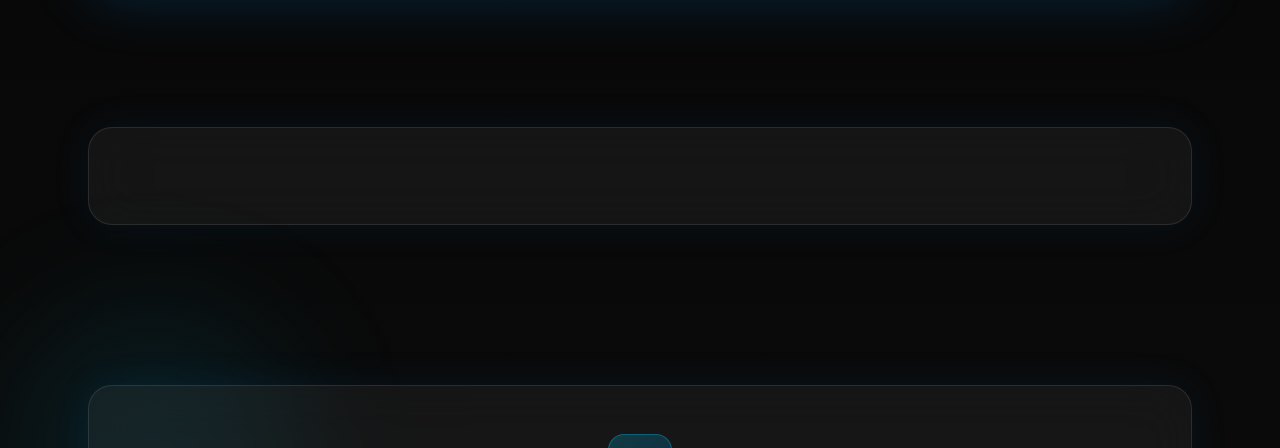
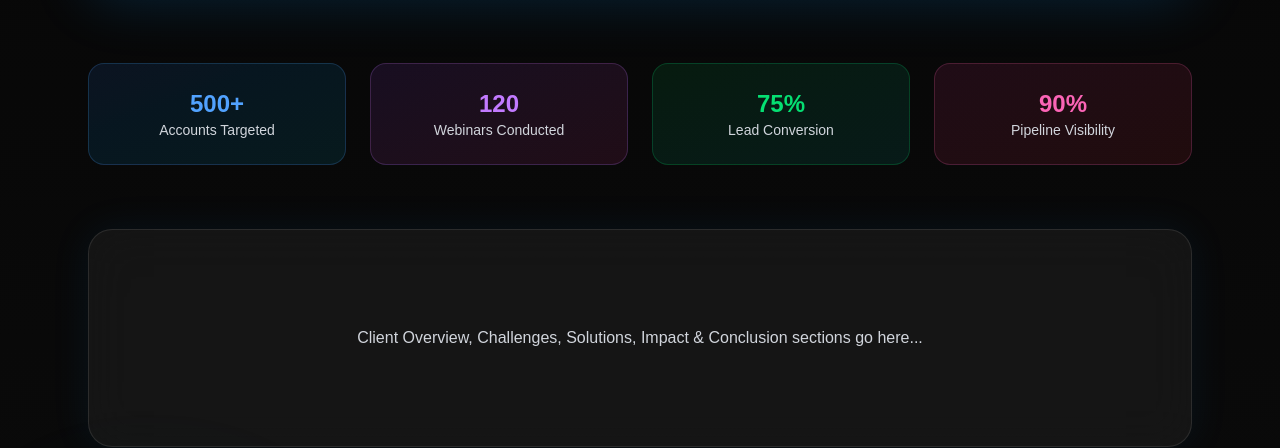
Before and after one commit to bikram-ops/abhrabanerjee, a Next.js app: page /casestudies/b2b-abm-engine in a window 1280 px wide. Shown: the part 811-1259 px from the top of the page. Built offline with nearby package versions, Linux system fonts and the light colour scheme.

Commit message:
update casestudy

```diff
--- a/app/casestudies/b2b-abm-engine/page.tsx
+++ b/app/casestudies/b2b-abm-engine/page.tsx
@@ -10,11 +10,6 @@ export default function Page() {
   const fadeUp = {
     hidden: { opacity: 0, y: 20 },
     show: { opacity: 1, y: 0, transition: { duration: 0.6 } },
-  };
-
-  const fadeIn = {
-    hidden: { opacity: 0 },
-    show: { opacity: 1, transition: { duration: 0.8 } },
   };
 
   const scaleIn = {
@@ -93,7 +88,23 @@ export default function Page() {
             whileInView="show"
             className="grid grid-cols-1 md:grid-cols-4 gap-6 mb-16"
           >
-            {/* Your 4 metric cards here... */}
+            {/* Example Metric Cards */}
+            <div className="bg-gradient-to-br from-blue-500/10 to-cyan-500/10 border border-blue-400/20 rounded-2xl p-6 text-center">
+              <div className="text-2xl font-bold text-blue-400">500+</div>
+              <div className="text-gray-300 text-sm">Accounts Targeted</div>
+            </div>
+            <div className="bg-gradient-to-br from-purple-500/10 to-pink-500/10 border border-purple-400/20 rounded-2xl p-6 text-center">
+              <div className="text-2xl font-bold text-purple-400">120</div>
+              <div className="text-gray-300 text-sm">Webinars Conducted</div>
+            </div>
+            <div className="bg-gradient-to-br from-green-500/10 to-teal-500/10 border border-green-400/20 rounded-2xl p-6 text-center">
+              <div className="text-2xl font-bold text-green-400">75%</div>
+              <div className="text-gray-300 text-sm">Lead Conversion</div>
+            </div>
+            <div className="bg-gradient-to-br from-pink-500/10 to-red-500/10 border border-pink-400/20 rounded-2xl p-6 text-center">
+              <div className="text-2xl font-bold text-pink-400">90%</div>
+              <div className="text-gray-300 text-sm">Pipeline Visibility</div>
+            </div>
           </motion.div>
 
           {/* MAIN CARD */}
@@ -101,8 +112,11 @@ export default function Page() {
             rounded-3xl shadow-[0_0_40px_rgba(0,150,255,0.08)]
             p-8 md:p-12 space-y-16">
 
-            {/* CLIENT OVERVIEW, CHALLENGES, SOLUTIONS, IMPACT, CONCLUSION */}
-            {/* Keep all your sections as-is */}
+            {/* Placeholder for Client Overview, Challenges, Solutions, Impact, Conclusion */}
+            <div className="text-gray-300 text-center py-12">
+              <p>Client Overview, Challenges, Solutions, Impact & Conclusion sections go here...</p>
+            </div>
+
           </div>
         </div>
       </section>
```
